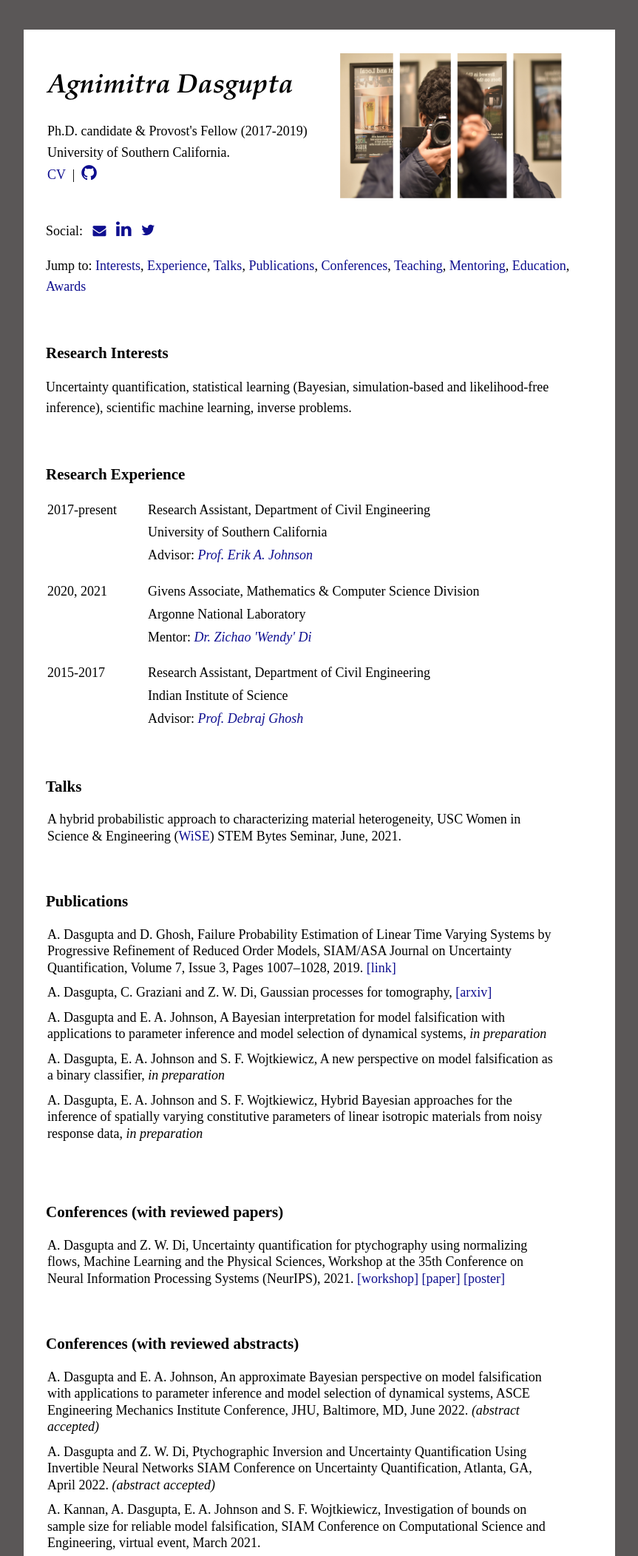
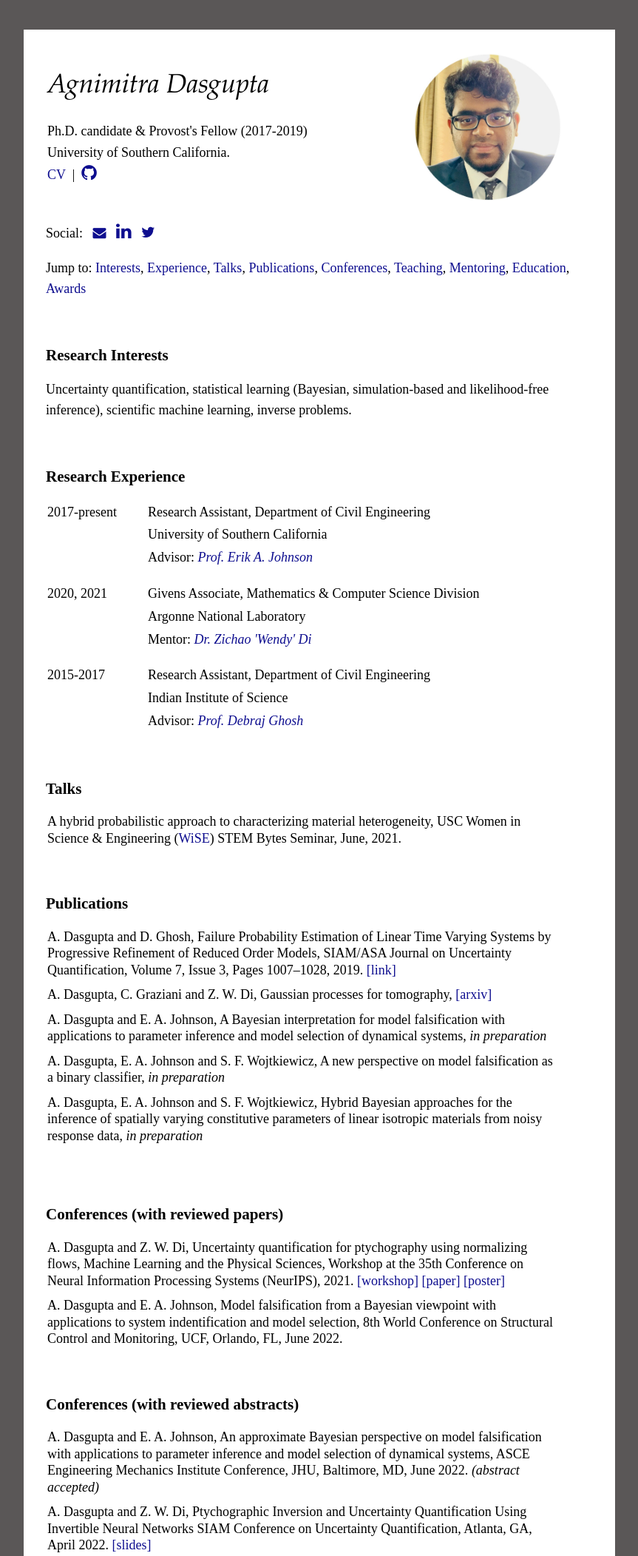
Before and after one commit to adasgupta94/adasgupta94.github.io, a plain HTML site: page index.html in a window 1280 px wide. Shown: the top 2103 px of the page at 74% size, without its empty margins (208-1071 px from the left). Drawn offline with Linux system fonts and the light colour scheme.

Commit message:
Changed website photograph

```diff
--- a/index.html
+++ b/index.html
@@ -47,7 +47,7 @@
             h1 {
                 line-height: 1.2;
 				font-style: oblique;
-				font-family: Palatino, "Palatino Linotype", "Palatino LT STD", "Book Antiqua", Georgia, serif;
+				font-family: Hoefler Text, Palatino, "Palatino Linotype", "Palatino LT STD", "Book Antiqua", Georgia, serif;
 			}
 			h2,h3 {
                 line-height: 1.2
@@ -88,7 +88,7 @@
         <header>
 			<table class="tbl">
 				<tr>
-				  <td VALIGN=top><h1>Agnimitra Dasgupta</h1>
+				  <td VALIGN=top><h1><span style="font-weight:normal">Agnimitra Dasgupta</span></h1>
 					<aside>Ph.D. candidate & Provost's Fellow (2017-2019)
 						<br> University of Southern California.
 						<br><a href="./CV_Spring22.pdf" color="red!important">CV</a> &nbsp;|&nbsp;
@@ -96,7 +96,7 @@
 						</br>
 					</aside>
 				</td>
-				<td VALIGN=center><img src="./edit_me.jpg" width="300" height="196">
+				<td VALIGN=center><img src="./circularcolor.jpg" width="200" >
 				</td>
 				</tr>
 			  </table>
@@ -263,6 +263,19 @@
 						<a href="https://ml4physicalsciences.github.io/2021/files/NeurIPS_ML4PS_2021_7_poster.png">[poster]</a>
 					</td>
 				</tr>
+
+				<tr>
+					<td style="line-height: 2.5ch; ; padding-top:0.5em;">
+						A. Dasgupta and E. A. Johnson,
+						Model falsification from a Bayesian viewpoint with applications to system indentification and model selection,
+						8th World Conference on Structural Control and Monitoring, UCF,
+						Orlando, FL, June 2022.
+						<!--<a href="https://ml4physicalsciences.github.io/2021/">[workshop]</a>
+						<a href="https://ml4physicalsciences.github.io/2021/files/NeurIPS_ML4PS_2021_7.pdf">[paper]</a>
+						<a href="https://ml4physicalsciences.github.io/2021/files/NeurIPS_ML4PS_2021_7_poster.png">[poster]--></a>
+					</td>
+				</tr>
+
 			</table>
 		</p>
 
@@ -290,7 +303,7 @@
 						Ptychographic Inversion and Uncertainty Quantification Using Invertible Neural Networks
 						SIAM Conference on Uncertainty Quantification,
 						Atlanta, GA,
-						April 2022.  <em>(abstract accepted)</em>
+						April 2022.  <a href="./Dasgupta_SIAMUQ22">[slides]</a>
 					</td>
 				</tr>
 
```
Also changed, not shown: circularbnw.jpg (added), circularcolor.jpg (added), circularcolornobackgrnd.jpg (added), 1 other file.
